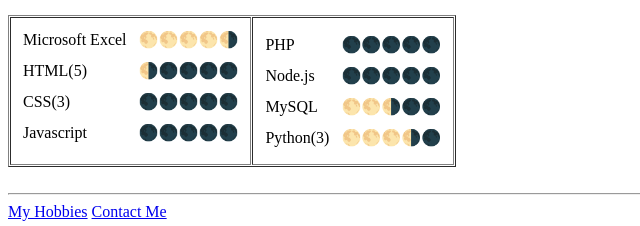
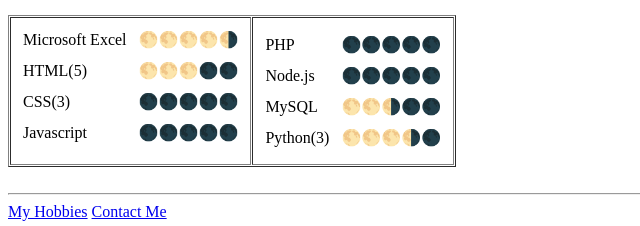
Before and after one commit to kinlongsun/CV, a plain HTML site: page index.html in a window 1280 px wide. Shown: the part 783-1009 px from the top of the page, 0-640 px from the left. Drawn offline with Linux system fonts and the light colour scheme.

Commit message:
html skills improvement

```diff
--- a/index.html
+++ b/index.html
@@ -73,7 +73,7 @@
         </tr>
         <tr>
           <td>HTML(5)</td>
-          <td>🌗🌑🌑🌑🌑</td>
+          <td>🌕🌕🌕🌑🌑</td>
         </tr>
         <tr>
           <td>CSS(3)</td>
```
